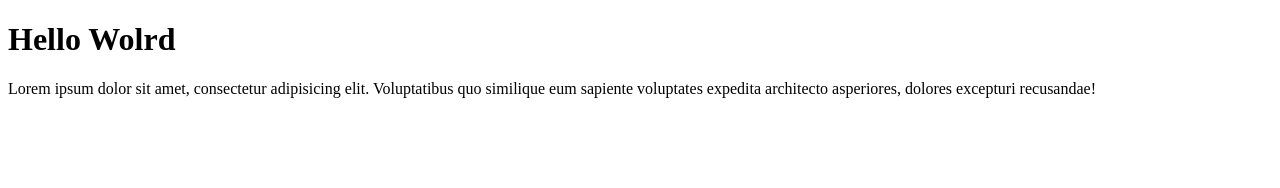
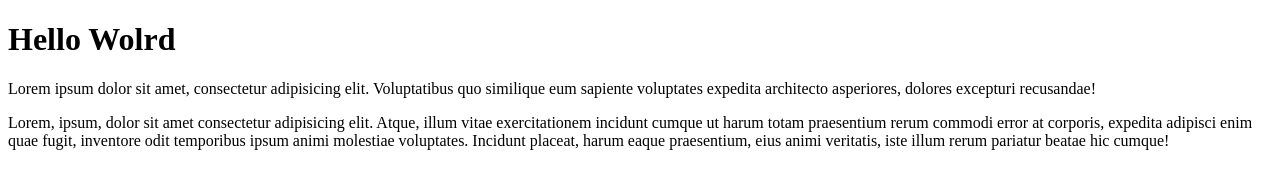
Before and after one commit to RioBoy/wpu-git-test, a plain HTML site: page index.html in a window 1280 px wide. Drawn offline with Linux system fonts and the light colour scheme.

Commit message:
menambahkan paragraf baru

```diff
--- a/index.html
+++ b/index.html
@@ -8,6 +8,7 @@
 
 	<h1>Hello Wolrd</h1>
 	<p>Lorem ipsum dolor sit amet, consectetur adipisicing elit. Voluptatibus quo similique eum sapiente voluptates expedita architecto asperiores, dolores excepturi recusandae!</p>
+	<p>Lorem, ipsum, dolor sit amet consectetur adipisicing elit. Atque, illum vitae exercitationem incidunt cumque ut harum totam praesentium rerum commodi error at corporis, expedita adipisci enim quae fugit, inventore odit temporibus ipsum animi molestiae voluptates. Incidunt placeat, harum eaque praesentium, eius animi veritatis, iste illum rerum pariatur beatae hic cumque!</p>
 
 </body>
 </html>
```
